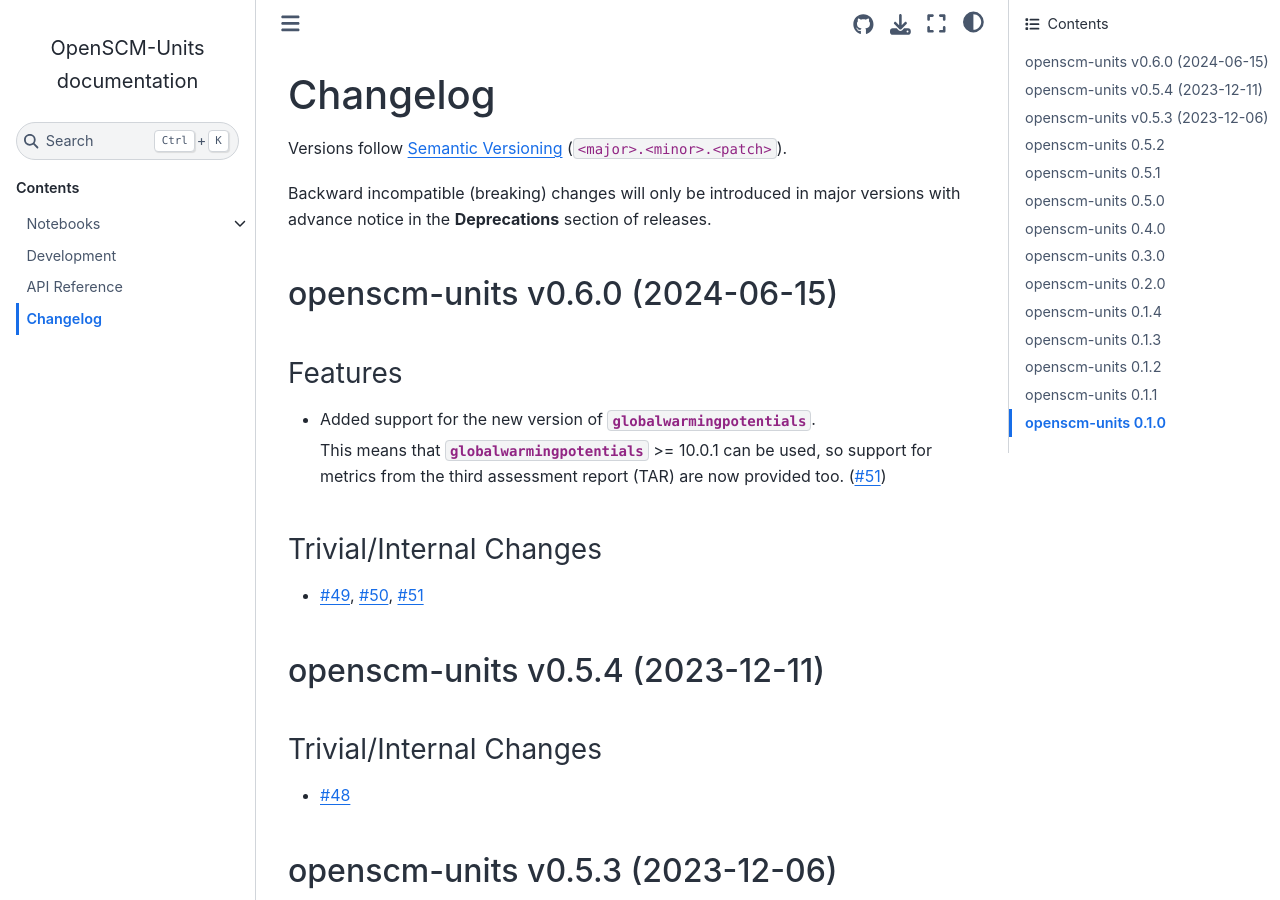
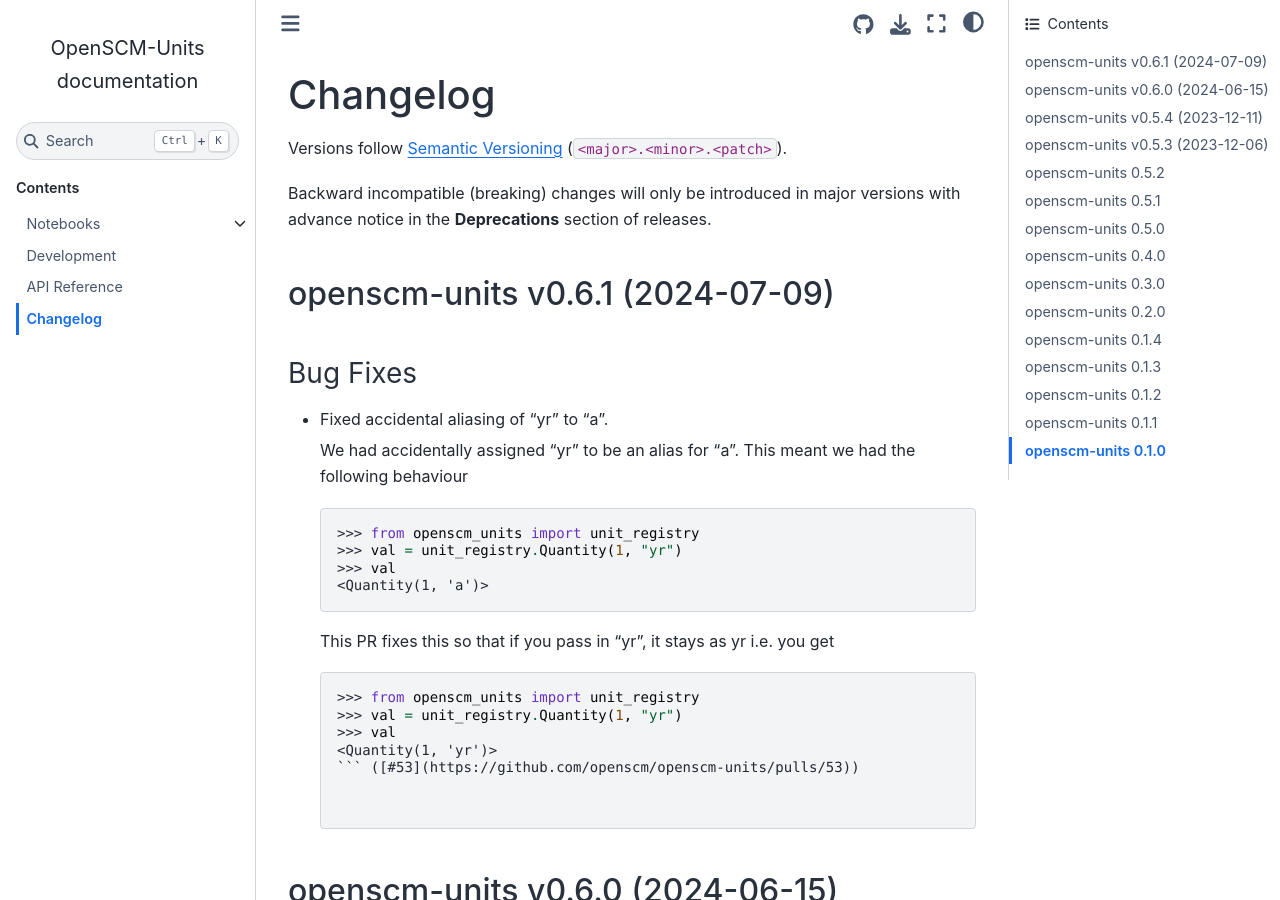
Before and after one commit to openscm/openscm-units, a Sphinx documentation site: the page built from docs/source/changelog.md, in a window 1280 px wide and 900 px high. Built offline with Sphinx 7.4.7 and the Sphinx Book theme 1.1.4, drawn with Linux system fonts in a browser that asks for light colours; pages that are not in the unit, such as notebooks, are missing from menus.

Commit message:
bump: version 0.6.1a0 -> 0.6.1

````diff
--- a/docs/source/changelog.md
+++ b/docs/source/changelog.md
@@ -18,6 +18,33 @@
 -->
 
 <!-- towncrier release notes start -->
+
+## openscm-units v0.6.1 (2024-07-09)
+
+
+### Bug Fixes
+
+- Fixed accidental aliasing of "yr" to "a".
+
+  We had accidentally assigned "yr" to be an alias for "a".
+  This meant we had the following behaviour
+
+  ```python
+  >>> from openscm_units import unit_registry
+  >>> val = unit_registry.Quantity(1, "yr")
+  >>> val
+  <Quantity(1, 'a')>
+  ```
+
+  This PR fixes this so that if you pass in "yr", it stays as yr i.e. you get
+
+  ```python
+  >>> from openscm_units import unit_registry
+  >>> val = unit_registry.Quantity(1, "yr")
+  >>> val
+  <Quantity(1, 'yr')>
+  ``` ([#53](https://github.com/openscm/openscm-units/pulls/53))
+
 
 ## openscm-units v0.6.0 (2024-06-15)
 
--- a/pyproject.toml
+++ b/pyproject.toml
@@ -1,6 +1,6 @@
 [tool.poetry]
 name = "openscm-units"
-version = "0.6.1a0"
+version = "0.6.1"
 description = "Handling of units related to simple climate modelling."
 authors = [
     "Zebedee Nicholls <zebedee.nicholls@climate-energy-college.org>",
````
Also changed, not shown: changelog/53.fix.md (deleted, +0 -20 lines).
